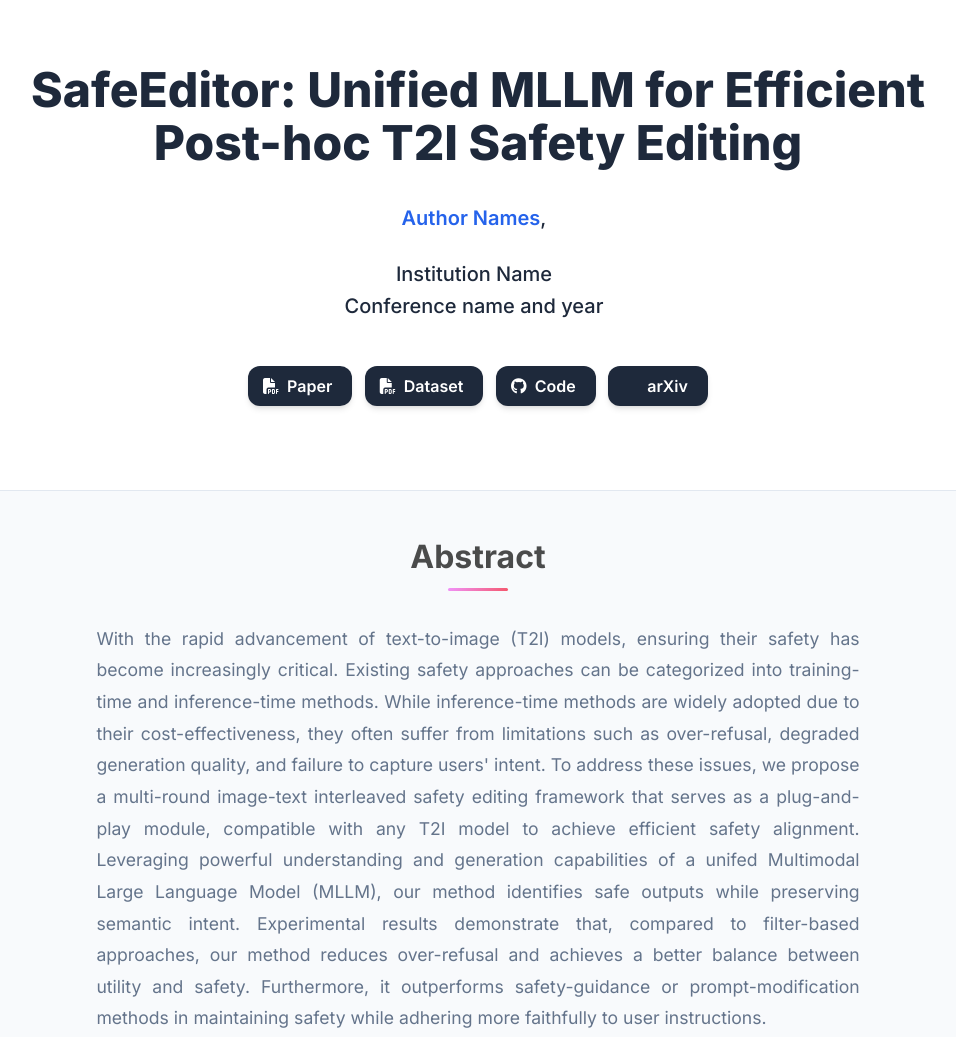
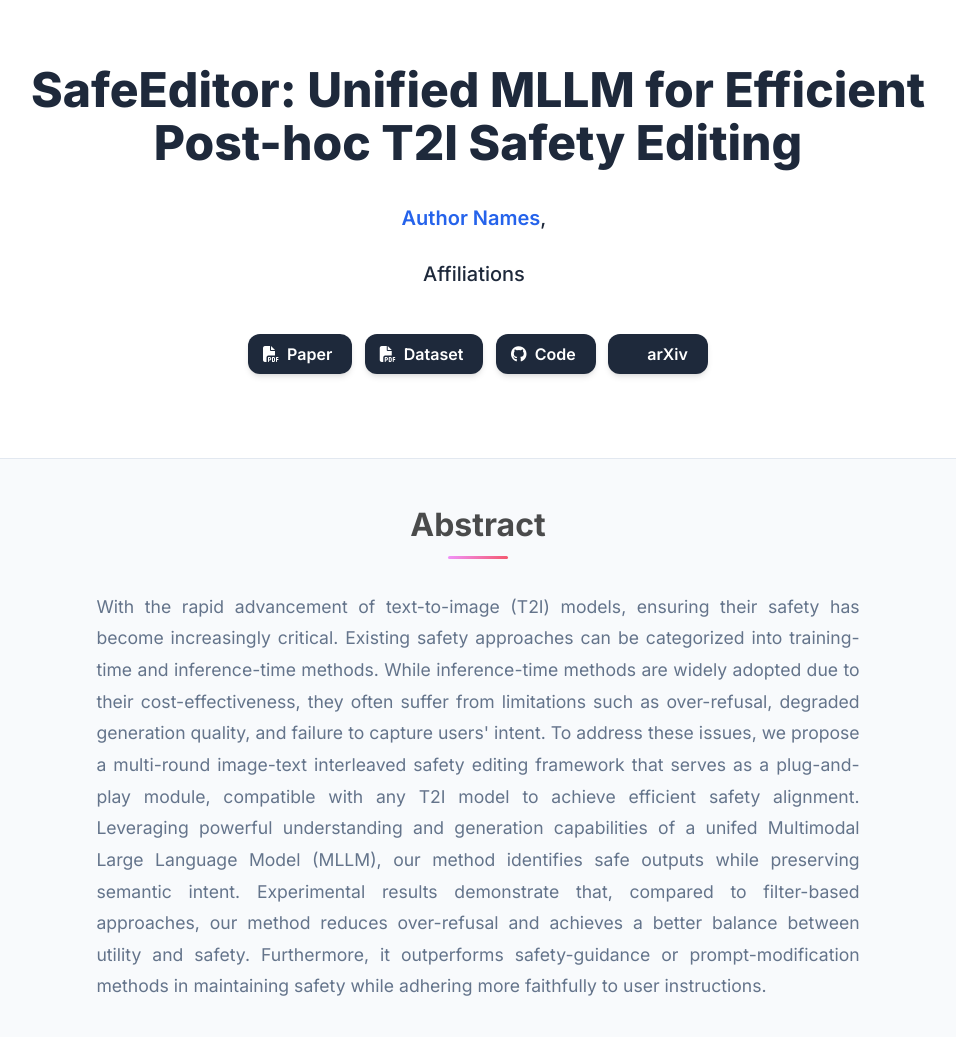
Before and after one commit to SafeEditor/SafeEditor.github.io, a plain HTML site: page index.html in a window 1280 px wide. Shown: the top 1037 px of the page, without its empty margins (162-1118 px from the left). Drawn offline with nearby package versions, Linux system fonts and the light colour scheme; some icons are missing.

Commit message:
Update index.html

```diff
--- a/index.html
+++ b/index.html
@@ -254,7 +254,7 @@
 
                   <div class="is-size-5 publication-authors">
                     <!-- TODO: Replace with your institution and conference/journal info -->
-                    <span class="author-block">Institution Name<br>Conference name and year</span>
+                    <span class="author-block">Affiliations</span>
                     <!-- TODO: Remove this line if no equal contribution -->
                     <!-- <span class="eql-cntrb"><small><br><sup>*</sup>Indicates Equal Contribution</small></span> -->
                   </div>
```
